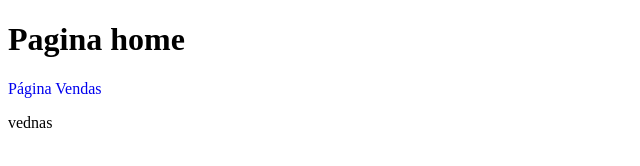
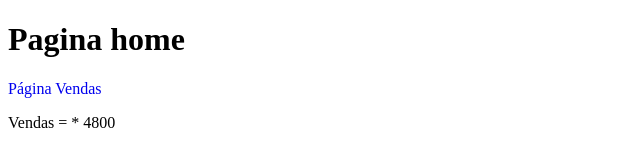
Before and after one commit to IsaiasCosta/aula-git-hub, a plain HTML site: page index.html in a window 1280 px wide. Shown: the full height of the page, 0-640 px from the left. Drawn offline with Linux system fonts and the light colour scheme.

Commit message:
inclusão do valor da venda

```diff
--- a/index.html
+++ b/index.html
@@ -9,6 +9,6 @@
 <body>
     <h1>Pagina home </h1>
     <a href="vendas.html">Página Vendas</a>
-    <p> vednas</p>
+    <p>Vendas = * 4800</p>
 </body>
 </html>
```
